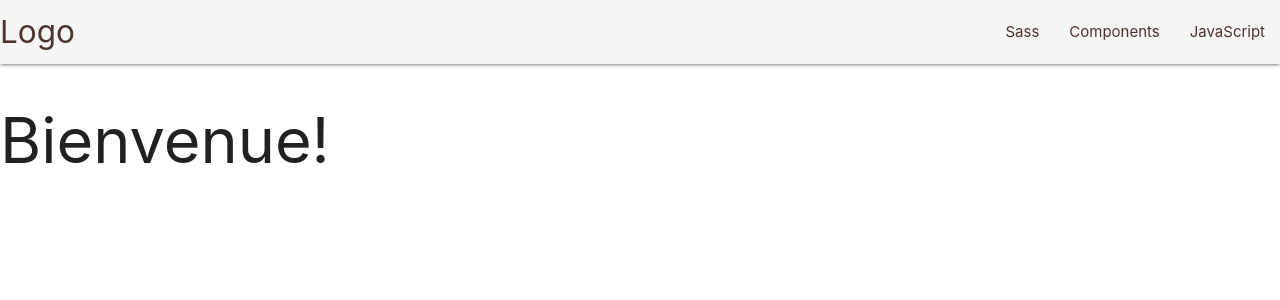
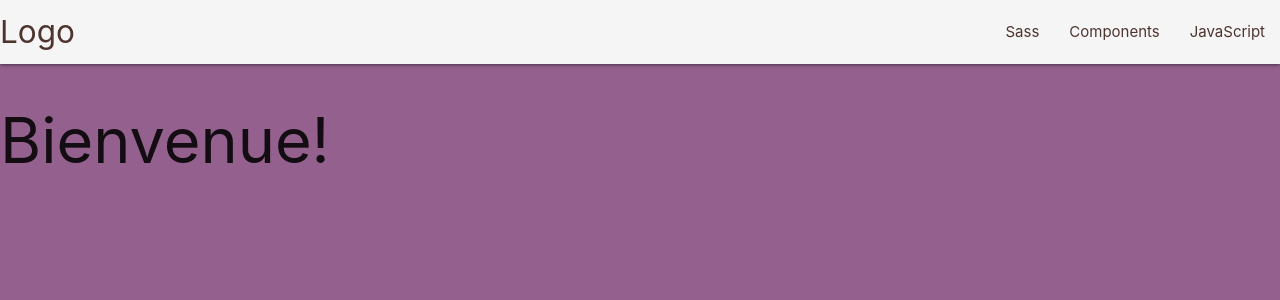
Before and after one commit to cegepmatane/Clapii-projet-web, a PHP site: page /index.php in a window 1280 px wide. Shown: the top 300 px of the page. Run offline with PHP 8.4, Linux system fonts and the light colour scheme; data that the repository does not hold is empty.

Commit message:
Update header.php

```diff
--- a/Ressources/header.php
+++ b/Ressources/header.php
@@ -13,7 +13,7 @@
 </head>
 
 
-
+<body style="background-color: #94618E">
  <nav>
     <div class="nav-wrapper grey lighten-4 ">
           <a href="#" class="brand-logo brown-text text-darken-3">Logo</a>
```
